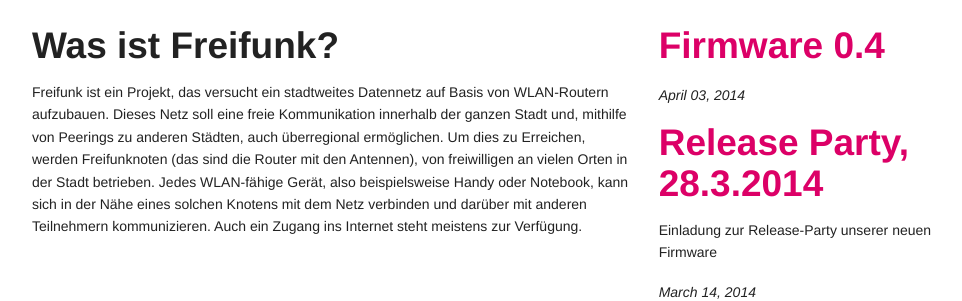
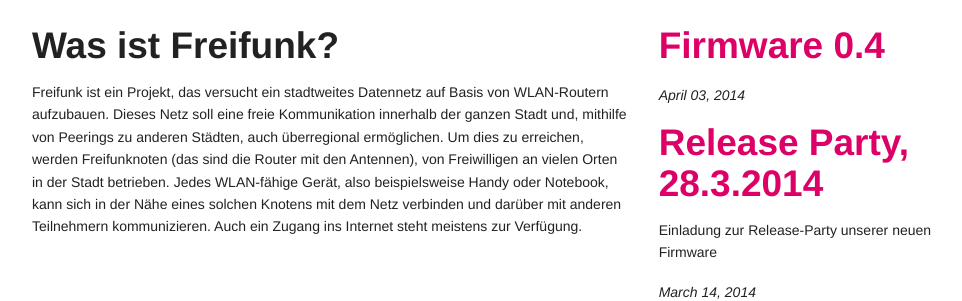
Before and after one commit to ffnord/startseite, a Jekyll site: the page built from index.html, in a window 1280 px wide, cut to the strip 469-770 px from the top of the page. Shown: the whole strip, without its empty margins (153-1115 px from the left). Built offline with Jekyll 4.4.1, drawn with Linux system fonts in a browser that asks for light colours.

Commit message:
Spellcheck

```diff
--- a/index.html
+++ b/index.html
@@ -36,7 +36,7 @@
     <p>
     Freifunk ist ein Projekt, das versucht ein stadtweites Datennetz auf Basis von WLAN-Routern aufzubauen.
     Dieses Netz soll eine freie Kommunikation innerhalb der ganzen Stadt und, mithilfe von Peerings zu anderen Städten, auch überregional ermöglichen.
-    Um dies zu Erreichen, werden Freifunknoten (das sind die Router mit den Antennen), von freiwilligen an vielen Orten in der Stadt betrieben.
+    Um dies zu erreichen, werden Freifunknoten (das sind die Router mit den Antennen), von Freiwilligen an vielen Orten in der Stadt betrieben.
     Jedes WLAN-fähige Gerät, also beispielsweise Handy oder Notebook, kann sich in der Nähe eines solchen Knotens mit dem Netz verbinden und darüber mit anderen Teilnehmern kommunizieren.
     Auch ein Zugang ins Internet steht meistens zur Verfügung.
     </p>
```
